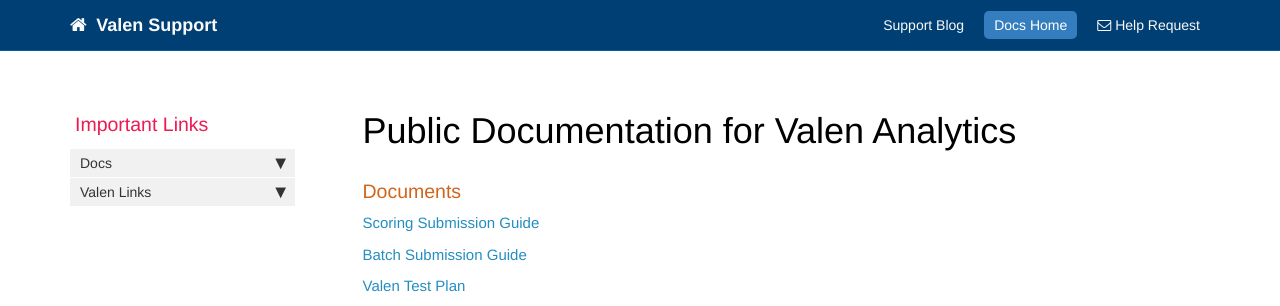
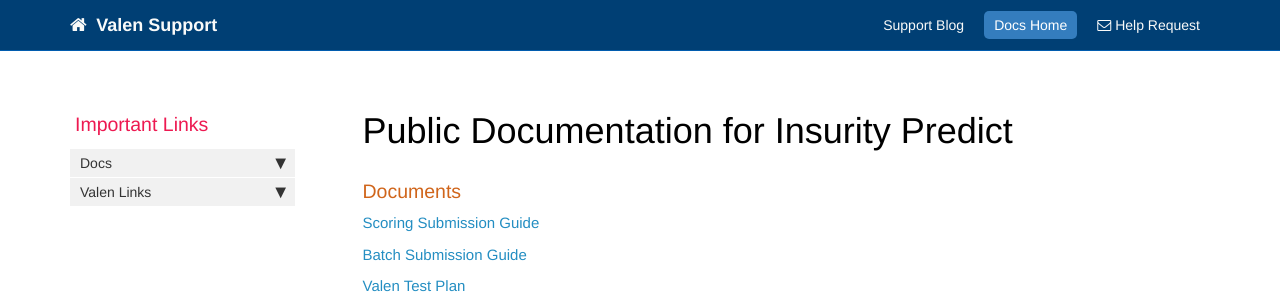
Before and after one commit to valensupport/valensupport.github.io, a Jekyll site: the page built from index.md, in a window 1280 px wide. Shown: the top 306 px of the page. Built offline with Jekyll 4.4.1, drawn with Linux system fonts in a browser that asks for light colours; nearby versions of some CDN libraries; comment, search, counter and statistics services are not loaded.

Commit message:
Update index.md
Update title

```diff
--- a/index.md
+++ b/index.md
@@ -1,5 +1,5 @@
 ---
-title: Public Documentation for Valen Analytics
+title: Public Documentation for Insurity Predict
 keywords: documents home
 sidebar: nav_sidebar
 permalink: index.html
```
